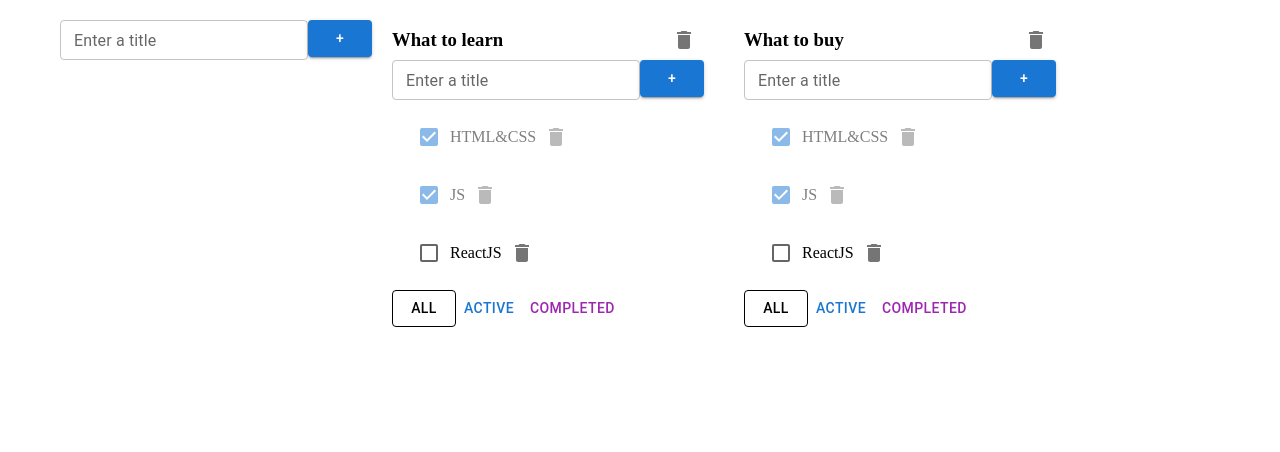
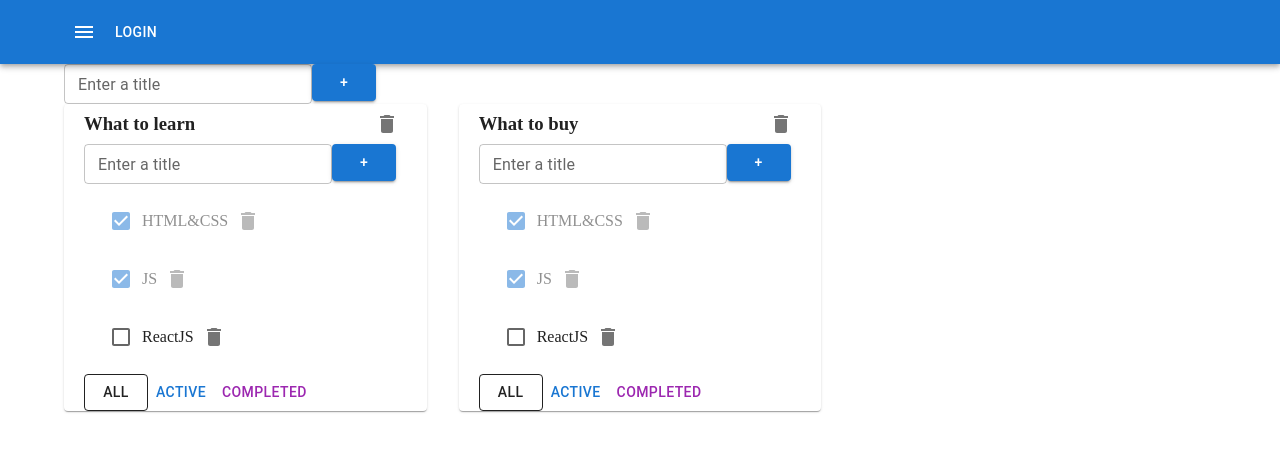
Before and after one commit to L1bertyCode/todolist, a React app: page / in a window 1280 px wide. Shown: the top 452 px of the page. Built offline with nearby package versions, Linux system fonts and the light colour scheme.

Commit message:
us Cntnr,Grd,Tlbr,ApBr,MnIc,IcBtn,Ppr

```diff
--- a/src/app/App/App.module.css
+++ b/src/app/App/App.module.css
@@ -1,7 +1,3 @@
 .app {
-  max-width: 1200px;
-  margin: 0 auto;
-  display: flex;
-  flex-wrap: wrap;
-  padding: 20px;
+  width: 100%;
 }
--- a/src/app/App/App.tsx
+++ b/src/app/App/App.tsx
@@ -3,6 +3,14 @@
 import { useState } from "react";
 import { v1 } from "uuid";
 import { AddItemForm } from "@/fetures/AddItemForm";
+import AppBar from '@mui/material/AppBar';
+import Toolbar from '@mui/material/Toolbar';
+import Button from '@mui/material/Button';
+import IconButton from '@mui/material/IconButton';
+import MenuIcon from '@mui/icons-material/Menu';
+import Container from '@mui/material/Container';
+import Grid from "@mui/material/Grid2";
+import Paper from '@mui/material/Paper';
 
 export type TaskType = {
   id: string;
@@ -84,7 +92,23 @@
   };
   return (
     <div className={s.app}>
+      <AppBar position="static">
+        <Toolbar>
+          <Container
+            fixed>
+            <IconButton color="inherit">
+              <MenuIcon />
+            </IconButton>
+            <Button color="inherit">Login</Button>
+          </Container>
+        </Toolbar>
+      </AppBar>
+      <Container
+        fixed>
+        <Grid >
           <AddItemForm addItem={addTodolist} />
+        </Grid>
+        <Grid container spacing={4}>
           {
             todolists.map(tl => {
               let tasksForTodolist = tasks[tl.id];
@@ -98,6 +122,11 @@
               console.log("tl.id", tl.id);
 
               return (
+                <Grid
+                  size={4}
+                  key={tl.id}>
+                  <Paper>
+
                     <Todolist
                       key={tl.id}
                       title={tl.title} tasks={tasksForTodolist}
@@ -113,10 +142,15 @@
                         updateTodolist
                       }
                     />
+                  </Paper>
+                </Grid>
               );
             }
             )
           }
-    </div>
+        </Grid>
+      </Container>
+
+    </div >
   );
 };
```
Lines whose indentation alone changed are shown as unchanged.
